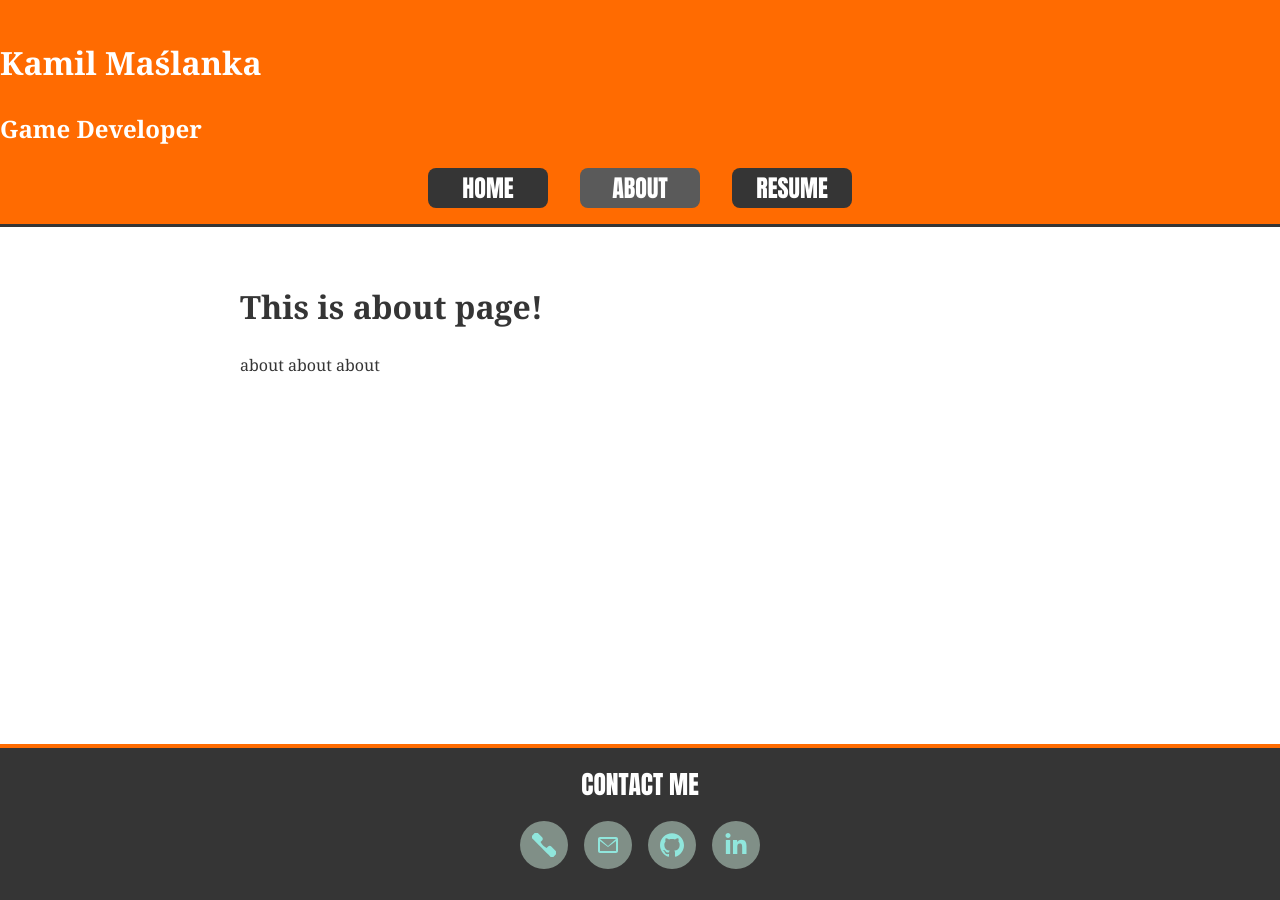
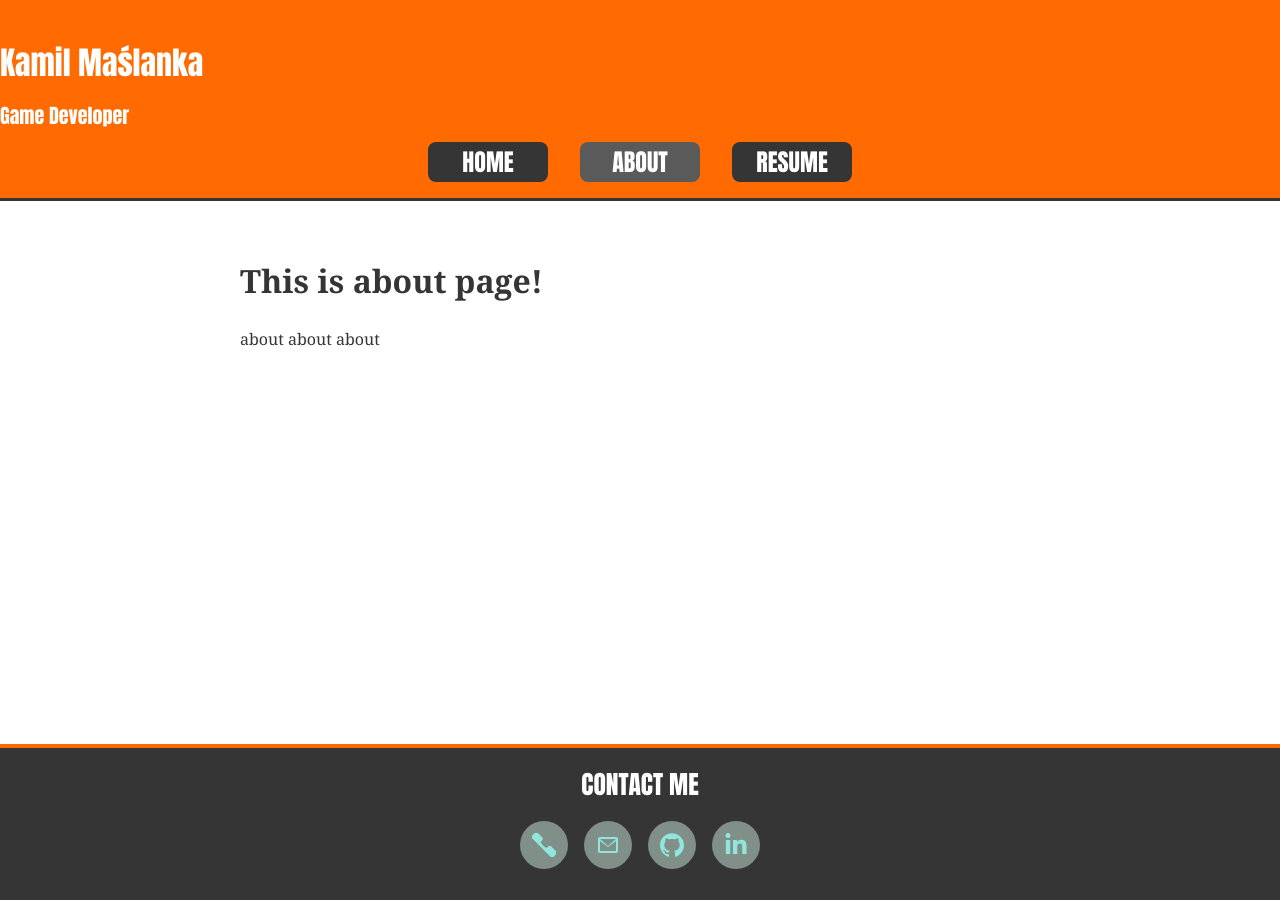
Before and after one commit to juna8001/juna8001.github.io, a Jekyll site: the page built from pages/about.md, in a window 1280 px wide. Built offline with Jekyll 4.4.1, drawn with Linux system fonts in a browser that asks for light colours.

Commit message:
style improvements

```diff
--- a/assets/header.css
+++ b/assets/header.css
@@ -3,6 +3,20 @@ header.site-header {
     color: var(--header-text);
     padding: 1em 0;
     border-bottom: 3px solid var(--content-color);
+}
+
+.site-header-title {
+    font-family: var(--reckoner_bold);
+    font-size: 32px;
+    align-self: center;
+}
+
+.site-header-subtitle{
+    font-family: var(--reckoner);
+    font-size: 20px;
+    margin-top: -10px;
+    margin-bottom: 10px;
+    align-self: center;
 }
 
 nav.site-nav {
```
